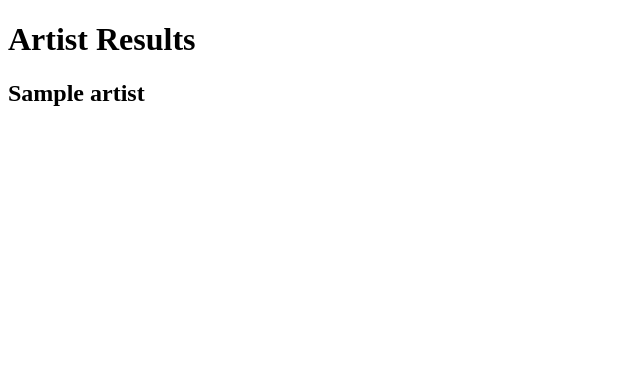
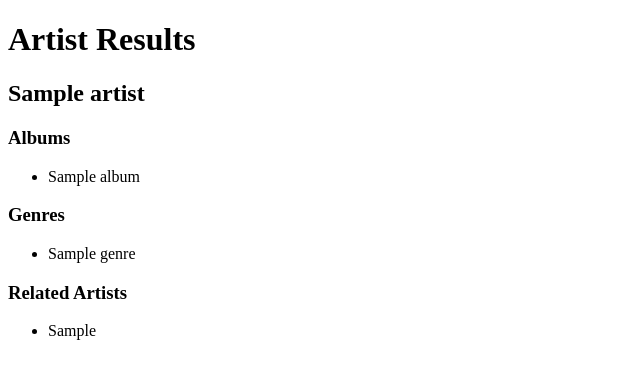
Before and after one commit to gtoutin/song-a-tiel, a Flask app: template SongaTiel/templates/artist.html in a window 1280 px wide. Shown: the top 379 px of the page, without its empty margins (0-640 px from the left). Run offline with Flask 2, Linux system fonts and the light colour scheme; the template is opened without the code that fills it: most values are stand-ins (such as "Sample title", 1, 10 or a date in 2020); parts of the project's set-up code (start-up, migrations or seed data) failed here and were passed over.

Commit message:
All result pages at full information

```diff
--- a/SongaTiel/app.py
+++ b/SongaTiel/app.py
@@ -52,12 +52,16 @@ def info():
             artist=st_data['artist'],
             release_date=st_data['release_date'],
             length=st_data['length'],
+            tracklist=st_data['tracklist'],
         )
     elif st_results['type'] == Type.ARTIST.name:
         print('Serving artist page')
         # TODO: albums, genres, related artists
         return render_template('artist.html',
             artist=st_data['name'],
+            albums=st_data['albums'],
+            genres=st_data['genres'],
+            rel_artists=st_data['related_artists'],
         )
 
 
--- a/SongaTiel/templates/artist.html
+++ b/SongaTiel/templates/artist.html
@@ -20,6 +20,30 @@
         <div>
             <h2>{{artist}}</h2>
         </div>
+        <div>
+            <h3>Albums</h3>
+            <ul>
+                {% for album in albums %}
+                <li>{{album}}</li>
+                {% endfor %}
+            </ul>
+        </div>
+        <div>
+            <h3>Genres</h3>
+            <ul>
+                {% for genre in genres %}
+                <li>{{genre}}</li>
+                {% endfor %}
+            </ul>
+        </div>
+        <div>
+            <h3>Related Artists</h3>
+            <ul>
+                {% for rel_artist in rel_artists %}
+                <li>{{rel_artist}}</li>
+                {% endfor %}
+            </ul>
+        </div>
         <script src="" async defer></script>
     </body>
 </html>
```
Also changed, not shown: SongaTiel/templates/album.html (+8 -0 lines).
